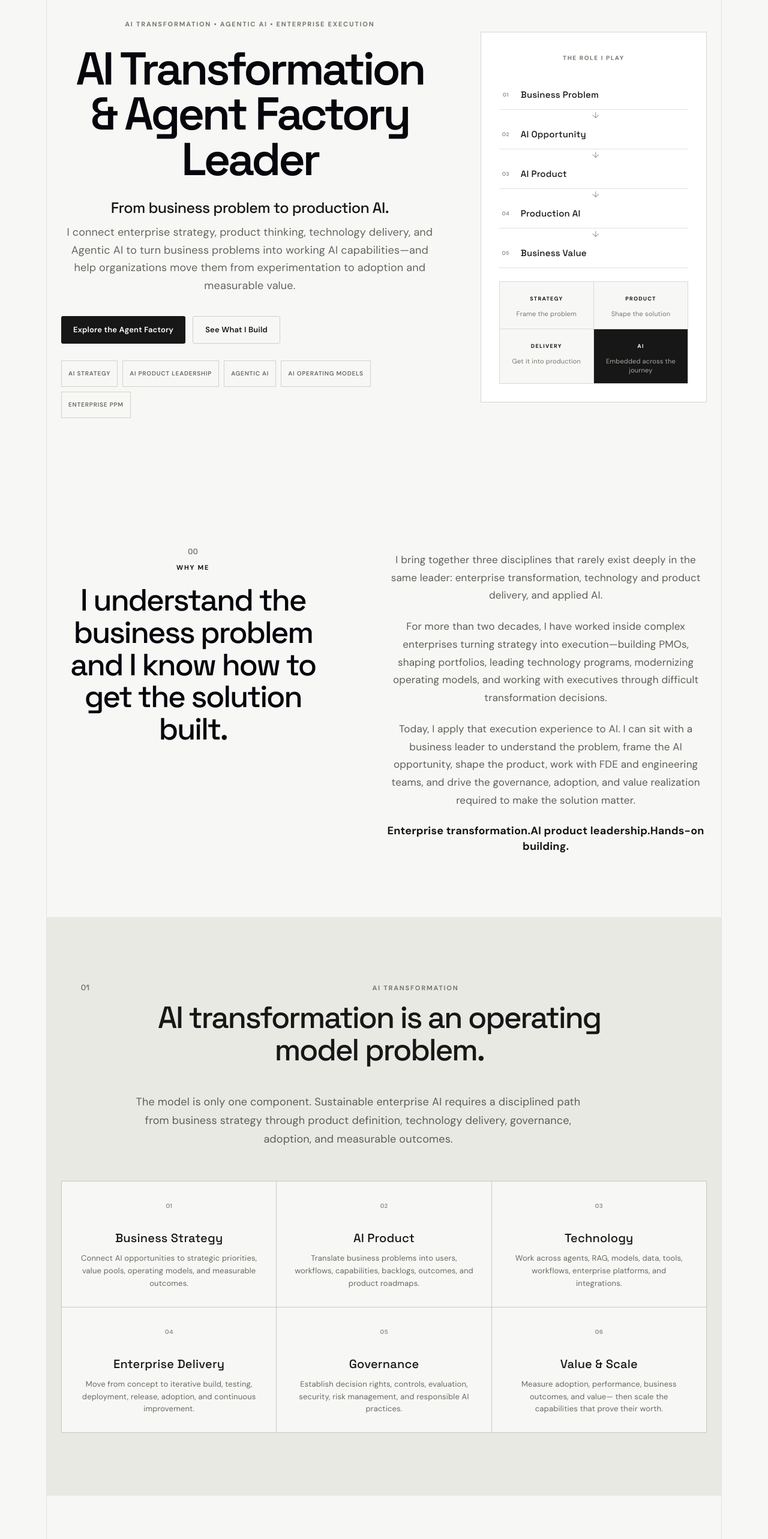
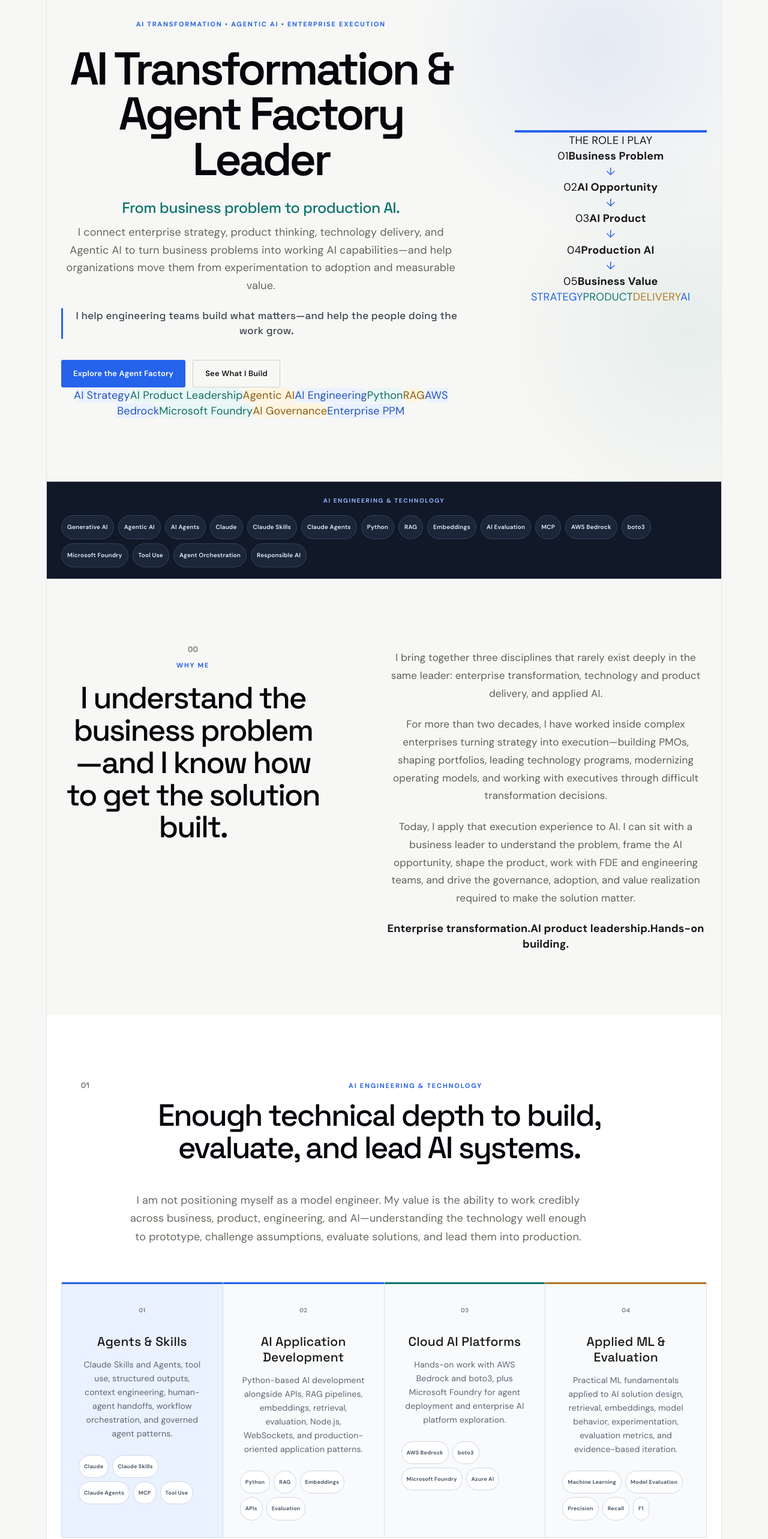
Before and after one commit to SandeepB-AI/sandeepbhatnagarit.com, a React (Vite) app: page / in a window 1280 px wide. Shown: the part 160-2726 px from the top of the page at 60% size. Built offline with nearby package versions, Linux system fonts and the light colour scheme.

Commit message:
V2 updates

```diff
--- a/src/App.css
+++ b/src/App.css
@@ -1934,197 +1934,394 @@ a {
   }
 }
 
-
 /* =========================================================
-   FINAL EXECUTIVE POLISH — PRE-DEPLOYMENT
+   V2 VISUAL + AI ENGINEERING UPDATE
+   Restrained color system: cobalt, teal, warm amber.
    ========================================================= */
-
-/* HERO — restore the intended executive panel hierarchy */
-.hero-grid {
-  grid-template-columns: minmax(0, 1.25fr) minmax(360px, 0.75fr);
-  gap: 70px;
-}
-
-.hero-content { min-width: 0; }
-
-.hero-tags {
-  display: flex;
-  flex-wrap: wrap;
-  gap: 8px;
-  margin-top: 28px;
-}
-
-.hero-tags span {
-  padding: 8px 11px;
-  border: 1px solid #d2d2cc;
-  color: #696962;
-  font-size: 10px;
-  font-weight: 600;
-  letter-spacing: .08em;
-  text-transform: uppercase;
+:root {
+  --accent-blue: #2563eb;
+  --accent-blue-soft: #eaf1ff;
+  --accent-teal: #0f766e;
+  --accent-teal-soft: #e7f7f4;
+  --accent-amber: #b7791f;
+  --accent-amber-soft: #fff5df;
+  --ink: #171717;
+  --paper: #f7f7f5;
+}
+
+.site-header {
+  border-bottom-color: #d7dce5;
+  background: rgba(247, 247, 245, 0.92);
+}
+
+.brand::before {
+  content: "";
+  display: inline-block;
+  width: 8px;
+  height: 8px;
+  margin: 0 9px 1px 0;
+  border-radius: 50%;
+  background: var(--accent-blue);
+  box-shadow: 7px 0 0 var(--accent-teal);
+}
+
+.nav a:hover,
+.email-link:hover,
+.linkedin-link:hover {
+  color: var(--accent-blue);
+}
+
+.nav-cta {
+  border-color: var(--accent-blue);
+}
+
+.nav-cta:hover {
+  background: var(--accent-blue);
+  color: white;
+  opacity: 1 !important;
+}
+
+.hero {
+  background:
+    radial-gradient(circle at 82% 18%, rgba(37, 99, 235, 0.09), transparent 27%),
+    radial-gradient(circle at 95% 72%, rgba(15, 118, 110, 0.07), transparent 25%),
+    var(--paper);
+}
+
+.eyebrow,
+.section-kicker {
+  color: var(--accent-blue);
+}
+
+.hero h1 {
+  max-width: 900px;
+}
+
+.hero-statement {
+  color: var(--accent-teal);
+}
+
+.hero-team-statement {
+  max-width: 680px;
+  margin: 22px 0 0;
+  padding-left: 16px;
+  border-left: 3px solid var(--accent-blue);
+  color: #3f464f;
+  font-family: "Space Grotesk", sans-serif;
+  font-size: 17px;
+  line-height: 1.5;
+  font-weight: 500;
+}
+
+.button-primary {
+  background: var(--accent-blue);
+}
+
+.button-primary:hover {
+  background: #1d4ed8;
+}
+
+.button-secondary:hover {
+  border-color: var(--accent-blue);
+  color: var(--accent-blue);
+}
+
+.hero-tags span,
+.tags span,
+.engineering-tags b,
+.signal-items span {
+  border-radius: 999px;
+}
+
+.hero-tags span:nth-child(3n + 1) {
+  border-color: #bfd1fb;
+  background: var(--accent-blue-soft);
+  color: #2454b8;
+}
+
+.hero-tags span:nth-child(3n + 2) {
+  border-color: #b9ded9;
+  background: var(--accent-teal-soft);
+  color: #176b64;
+}
+
+.hero-tags span:nth-child(3n) {
+  border-color: #ead4a7;
+  background: var(--accent-amber-soft);
+  color: #8a5b16;
 }
 
 .hero-panel {
-  padding: 30px;
-  border: 1px solid #d5d5cf;
-  background: #ffffff;
-}
-
-.hero-panel-label {
-  margin-bottom: 25px;
-  color: #777770;
+  border-top: 4px solid var(--accent-blue);
+}
+
+.chain-arrow {
+  color: var(--accent-blue);
+}
+
+.hero-panel-footer span:nth-child(1),
+.hero-panel-footer span:nth-child(4) {
+  color: var(--accent-blue);
+}
+
+.hero-panel-footer span:nth-child(2) {
+  color: var(--accent-teal);
+}
+
+.hero-panel-footer span:nth-child(3) {
+  color: var(--accent-amber);
+}
+
+.ai-signal-strip {
+  padding: 18px 0;
+  background: #111827;
+  color: white;
+  border-top: 1px solid #24324a;
+  border-bottom: 1px solid #24324a;
+}
+
+.signal-label {
+  margin-bottom: 11px;
+  color: #93b4ff;
   font-size: 10px;
   font-weight: 700;
   letter-spacing: .16em;
 }
 
-.hero-chain { display: grid; gap: 0; }
-
-.hero-chain > div:not(.chain-arrow) {
+.signal-items {
   display: flex;
-  align-items: center;
-  gap: 14px;
-  min-height: 48px;
-  padding: 8px 0;
-  border-bottom: 1px solid #e2e2dc;
-}
-
-.hero-chain > div:not(.chain-arrow) span {
-  width: 22px;
-  color: #999991;
-  font-size: 9px;
-  font-weight: 700;
-}
-
-.hero-chain > div:not(.chain-arrow) strong {
-  font-family: "Space Grotesk", sans-serif;
-  font-size: 15px;
-  font-weight: 500;
-}
-
-.chain-arrow {
-  height: 18px;
-  padding-left: 7px;
-  color: #9a9a93;
-  font-size: 14px;
-  line-height: 18px;
-}
-
-.hero-panel-footer {
-  display: grid;
-  grid-template-columns: 1fr 1fr;
+  flex-wrap: wrap;
+  gap: 7px;
+}
+
+.signal-items span {
+  padding: 6px 9px;
+  background: #1b2638;
+  border: 1px solid #34435c;
+  color: #e8eef9;
+  font-size: 10px;
+  font-weight: 600;
+}
+
+.engineering-section {
+  background: #ffffff;
+  border-bottom: 1px solid #e2e6eb;
+}
+
+.engineering-grid {
+  display: grid;
+  grid-template-columns: repeat(4, 1fr);
   gap: 1px;
-  margin-top: 22px;
-  background: #d9d9d3;
-  border: 1px solid #d9d9d3;
-}
-
-.role-discipline, .role-ai {
-  min-height: 78px;
-  padding: 15px;
-  background: #f7f7f5;
-}
-
-.role-discipline strong, .role-ai strong {
-  display: block;
-  margin-bottom: 5px;
-  font-size: 9px;
-  font-weight: 700;
-  letter-spacing: .14em;
-}
-
-.role-discipline span, .role-ai span {
-  display: block;
-  color: #777770;
-  font-size: 11px;
-  line-height: 1.35;
-}
-
-.role-ai { background: #171717; color: #f7f7f5; }
-.role-ai span { color: #aaa9a2; }
-
-/* AI TRANSFORMATION — lighter, editorial, and easier to scan */
-.transformation-section {
-  background: #e9e9e4;
-  color: #171717;
-}
-
-.transformation-section .section-number,
-.transformation-section .section-kicker { color: #777770; }
-.transformation-section .section-heading h2 { color: #171717; }
-.transformation-section .section-intro { color: #5f5f58; }
-
-.transformation-grid {
-  display: grid;
-  grid-template-columns: repeat(3, 1fr);
-  gap: 1px;
-  margin-top: 55px;
-  background: #c9c9c3;
-  border: 1px solid #c9c9c3;
-}
-
-.transformation-card {
-  min-height: 205px;
+  margin-top: 60px;
+  background: #d8dee8;
+  border: 1px solid #d8dee8;
+}
+
+.engineering-card {
+  min-height: 300px;
   padding: 28px;
-  background: #f7f7f5;
-}
-
-.transformation-card > span {
-  display: block;
-  margin-bottom: 28px;
-  color: #999991;
+  background: #f8fafc;
+  border-top: 3px solid transparent;
+}
+
+.engineering-card:nth-child(2) { border-top-color: var(--accent-blue); }
+.engineering-card:nth-child(3) { border-top-color: var(--accent-teal); }
+.engineering-card:nth-child(4) { border-top-color: var(--accent-amber); }
+.engineering-card-accent {
+  border-top-color: var(--accent-blue) !important;
+  background: var(--accent-blue-soft);
+}
+
+.engineering-card > span {
+  color: #7c8798;
   font-size: 10px;
   font-weight: 700;
 }
 
-.transformation-card h3 {
-  margin: 0 0 12px;
-  font-family: "Space Grotesk", sans-serif;
-  font-size: 20px;
-  line-height: 1.2;
-  font-weight: 500;
-}
-
-.transformation-card p {
+.engineering-card h3 {
+  margin: 25px 0 14px;
+  font-family: "Space Grotesk", sans-serif;
+  font-size: 21px;
+  font-weight: 500;
+}
+
+.engineering-card p {
   margin: 0;
-  color: #696962;
-  font-size: 13px;
-  line-height: 1.6;
-}
-
-/* ENTERPRISE EXPERIENCE — light section creates stronger page rhythm */
-.experience-section { background: #f7f7f5; color: #171717; }
-.experience-section .section-number,
-.experience-section .section-kicker { color: #777770; }
-.experience-section .section-heading h2 { color: #171717; }
-.experience-section .section-intro { color: #66665f; }
-.experience-section .experience-timeline { border-top-color: #d5d5cf; }
-.experience-section .experience-row { border-bottom-color: #d5d5cf; }
-.experience-section .experience-years { color: #85857e; }
-.experience-section .experience-company h3 { color: #171717; }
-.experience-section .experience-company strong { color: #66665f; }
-.experience-section .experience-row > p { color: #5f5f58; }
-.experience-section .experience-bottom { background: #d5d5cf; }
-.experience-section .experience-bottom > div { background: #ffffff; }
-.experience-section .experience-bottom span { color: #85857e; }
-.experience-section .experience-bottom strong { color: #171717; }
-
-/* Keep the overall light/dark rhythm intentional */
-.execution-section { background: #e9e9e4; }
+  color: #5d6673;
+  font-size: 14px;
+  line-height: 1.65;
+}
+
+.engineering-tags {
+  display: flex;
+  flex-wrap: wrap;
+  gap: 6px;
+  margin-top: 24px;
+}
+
+.engineering-tags b {
+  padding: 5px 8px;
+  border: 1px solid #cfd7e3;
+  background: white;
+  color: #4e5a6a;
+  font-size: 9px;
+}
+
+.section-dark .section-kicker {
+  color: #8fb0ff;
+}
+
+.section-dark .section-number.light {
+  color: #7f9bd2;
+}
+
+.transformation-card,
+.agent-role-card,
+.system-card-new,
+.build-case-card {
+  position: relative;
+}
+
+.transformation-card::before,
+.agent-role-card::before {
+  background: var(--accent-blue) !important;
+}
+
+.transformation-card:nth-child(3n)::before,
+.agent-role-card:nth-child(3n)::before {
+  background: var(--accent-teal) !important;
+}
+
+.transformation-card:nth-child(3n + 2)::before,
+.agent-role-card:nth-child(3n + 2)::before {
+  background: var(--accent-amber) !important;
+}
+
+.factory-section {
+  background:
+    linear-gradient(180deg, #f7f7f5 0%, #f3f7fc 100%);
+}
+
+.factory-statement {
+  border-left-color: var(--accent-blue);
+}
+
+.factory-stage:nth-child(3n + 1) .stage-top > span { color: var(--accent-blue); }
+.factory-stage:nth-child(3n + 2) .stage-top > span { color: var(--accent-teal); }
+.factory-stage:nth-child(3n) .stage-top > span { color: var(--accent-amber); }
+
+.factory-principle {
+  border-left-color: var(--accent-teal) !important;
+}
+
+.factory-proof > div:nth-child(1) span { color: var(--accent-blue) !important; }
+.factory-proof > div:nth-child(2) span { color: var(--accent-teal) !important; }
+.factory-proof > div:nth-child(3) span { color: var(--accent-amber) !important; }
+
+.human-agent-boundary .human {
+  border-top-color: var(--accent-blue) !important;
+}
+
+.human-agent-boundary .agent {
+  border-top-color: var(--accent-teal) !important;
+}
+
+.boundary-center {
+  color: var(--accent-blue) !important;
+}
+
+.systems-section {
+  background: #111827;
+}
+
+.systems-section .system-card-new {
+  background: #f8fafc;
+}
+
+.systems-section .system-card-new.featured-system {
+  background: #edf4ff;
+  border-top: 4px solid var(--accent-blue);
+}
+
+.systems-section .system-card-new:nth-child(2) { border-top: 4px solid var(--accent-teal); }
+.systems-section .system-card-new:nth-child(3) { border-top: 4px solid var(--accent-amber); }
+.systems-section .system-card-new:nth-child(4) { border-top: 4px solid var(--accent-blue); }
+.systems-section .system-card-new:nth-child(5) { border-top: 4px solid var(--accent-teal); }
+.systems-section .system-card-new:nth-child(6) { border-top: 4px solid var(--accent-amber); }
+
+.systems-section .section-kicker {
+  color: #8fb0ff;
+}
+
+.systems-section .system-label {
+  color: var(--accent-blue);
+}
+
+.systems-section .tags span {
+  background: white;
+  border-color: #d1d9e5;
+}
+
+.build-positioning {
+  border-color: #34435c !important;
+}
+
+.build-positioning strong {
+  color: white;
+}
+
+.build-positioning > div:first-child strong { color: #93b4ff; }
+.build-positioning > div:last-child strong { color: #78d1c9; }
+
+.execution-section {
+  background: #f8fafc;
+}
+
+.ai-layer {
+  border-color: #b9ded9 !important;
+  background: var(--accent-teal-soft) !important;
+}
+
+.execution-quote {
+  border-left-color: var(--accent-blue) !important;
+}
+
+.ask-ai {
+  background: linear-gradient(110deg, #eaf1ff, #e7f7f4);
+}
+
+.status-dot {
+  background: var(--accent-teal);
+  box-shadow: 0 0 0 4px rgba(15, 118, 110, 0.12);
+}
+
+.contact-section {
+  background:
+    radial-gradient(circle at 90% 20%, rgba(37,99,235,.08), transparent 25%),
+    #f7f7f5;
+}
+
+.contact-inner h2 {
+  text-wrap: balance;
+}
 
 @media (max-width: 1050px) {
-  .hero-grid { grid-template-columns: 1fr; }
-  .hero-panel { max-width: 680px; }
-  .transformation-grid { grid-template-columns: repeat(2, 1fr); }
-}
-
-@media (max-width: 850px) {
-  .hero-panel-footer, .transformation-grid { grid-template-columns: 1fr 1fr; }
+  .engineering-grid {
+    grid-template-columns: repeat(2, 1fr);
+  }
 }
 
 @media (max-width: 600px) {
-  .hero { padding: 70px 0 75px; }
-  .hero-panel { padding: 22px; }
-  .hero-panel-footer, .transformation-grid { grid-template-columns: 1fr; }
-  .transformation-card { min-height: auto; }
-}
+  .engineering-grid {
+    grid-template-columns: 1fr;
+  }
+
+  .hero-team-statement {
+    font-size: 16px;
+  }
+
+  .signal-items {
+    max-height: 116px;
+    overflow: hidden;
+  }
+}
--- a/src/App.tsx
+++ b/src/App.tsx
@@ -90,6 +90,22 @@ const systems = [
       "A reference operating model applying Agentic AI to portfolio, program, project, governance, and value-management workflows.",
     tags: ["PPM", "Agentic AI", "Operating Model"],
     status: "REFERENCE OPERATING MODEL",
+  },
+  {
+    label: "AGENT ENGINEERING",
+    title: "Claude Skills & Agent Workflows",
+    description:
+      "Hands-on agent and skill development using Claude capabilities, tool use, structured workflows, context engineering, and human-agent handoffs.",
+    tags: ["Claude Skills", "Claude Agents", "Tool Use", "MCP"],
+    status: "HANDS-ON CAPABILITY",
+  },
+  {
+    label: "CLOUD AI",
+    title: "Cloud Agent Deployment",
+    description:
+      "Hands-on exploration and deployment of AI agents across AWS Bedrock with boto3 and Microsoft Foundry, connecting platform capabilities to enterprise use cases.",
+    tags: ["AWS Bedrock", "boto3", "Microsoft Foundry", "Agents"],
+    status: "HANDS-ON PLATFORM",
   },
 ];
 
@@ -204,6 +220,11 @@ function App() {
                 from experimentation to adoption and measurable value.
               </p>
 
+              <p className="hero-team-statement">
+                I help engineering teams build what matters—and help the
+                people doing the work grow.
+              </p>
+
               <div className="hero-actions">
                 <a href="#agent-factory" className="button button-primary">
                   Explore the Agent Factory
@@ -218,7 +239,12 @@ function App() {
                 <span>AI Strategy</span>
                 <span>AI Product Leadership</span>
                 <span>Agentic AI</span>
-                <span>AI Operating Models</span>
+                <span>AI Engineering</span>
+                <span>Python</span>
+                <span>RAG</span>
+                <span>AWS Bedrock</span>
+                <span>Microsoft Foundry</span>
+                <span>AI Governance</span>
                 <span>Enterprise PPM</span>
               </div>
             </div>
@@ -262,23 +288,37 @@ function App() {
               </div>
 
               <div className="hero-panel-footer">
-                <div className="role-discipline">
-                  <strong>STRATEGY</strong>
-                  <span>Frame the problem</span>
-                </div>
-                <div className="role-discipline">
-                  <strong>PRODUCT</strong>
-                  <span>Shape the solution</span>
-                </div>
-                <div className="role-discipline">
-                  <strong>DELIVERY</strong>
-                  <span>Get it into production</span>
-                </div>
-                <div className="role-ai">
-                  <strong>AI</strong>
-                  <span>Embedded across the journey</span>
-                </div>
+                <span>STRATEGY</span>
+                <span>PRODUCT</span>
+                <span>DELIVERY</span>
+                <span>AI</span>
               </div>
+            </div>
+          </div>
+        </section>
+
+        {/* AI ENGINEERING SIGNAL */}
+        <section className="ai-signal-strip">
+          <div className="container">
+            <div className="signal-label">AI ENGINEERING &amp; TECHNOLOGY</div>
+            <div className="signal-items">
+              <span>Generative AI</span>
+              <span>Agentic AI</span>
+              <span>AI Agents</span>
+              <span>Claude</span>
+              <span>Claude Skills</span>
+              <span>Claude Agents</span>
+              <span>Python</span>
+              <span>RAG</span>
+              <span>Embeddings</span>
+              <span>AI Evaluation</span>
+              <span>MCP</span>
+              <span>AWS Bedrock</span>
+              <span>boto3</span>
+              <span>Microsoft Foundry</span>
+              <span>Tool Use</span>
+              <span>Agent Orchestration</span>
+              <span>Responsible AI</span>
             </div>
           </div>
         </section>
@@ -290,7 +330,7 @@ function App() {
               <div className="section-number">00</div>
               <div className="section-kicker">WHY ME</div>
               <h2>
-                I understand the business problem and I know how to get the
+                I understand the business problem—and I know how to get the
                 solution built.
               </h2>
             </div>
@@ -327,11 +367,86 @@ function App() {
           </div>
         </section>
 
-        {/* AI TRANSFORMATION */}
-        <section id="ai-transformation" className="section section-light transformation-section">
+        {/* AI ENGINEERING & TECHNOLOGY */}
+        <section id="ai-engineering" className="section engineering-section">
           <div className="container">
             <div className="section-heading">
-              <div className="section-number light">01</div>
+              <div className="section-number">01</div>
+              <div>
+                <div className="section-kicker">AI ENGINEERING &amp; TECHNOLOGY</div>
+                <h2>Enough technical depth to build, evaluate, and lead AI systems.</h2>
+              </div>
+            </div>
+
+            <p className="section-intro">
+              I am not positioning myself as a model engineer. My value is the
+              ability to work credibly across business, product, engineering,
+              and AI—understanding the technology well enough to prototype,
+              challenge assumptions, evaluate solutions, and lead them into
+              production.
+            </p>
+
+            <div className="engineering-grid">
+              <article className="engineering-card engineering-card-accent">
+                <span>01</span>
+                <h3>Agents &amp; Skills</h3>
+                <p>
+                  Claude Skills and Agents, tool use, structured outputs,
+                  context engineering, human-agent handoffs, workflow
+                  orchestration, and governed agent patterns.
+                </p>
+                <div className="engineering-tags">
+                  <b>Claude</b><b>Claude Skills</b><b>Claude Agents</b><b>MCP</b><b>Tool Use</b>
+                </div>
+              </article>
+
+              <article className="engineering-card">
+                <span>02</span>
+                <h3>AI Application Development</h3>
+                <p>
+                  Python-based AI development alongside APIs, RAG pipelines,
+                  embeddings, retrieval, evaluation, Node.js, WebSockets, and
+                  production-oriented application patterns.
+                </p>
+                <div className="engineering-tags">
+                  <b>Python</b><b>RAG</b><b>Embeddings</b><b>APIs</b><b>Evaluation</b>
+                </div>
+              </article>
+
+              <article className="engineering-card">
+                <span>03</span>
+                <h3>Cloud AI Platforms</h3>
+                <p>
+                  Hands-on work with AWS Bedrock and boto3, plus Microsoft
+                  Foundry for agent deployment and enterprise AI platform
+                  exploration.
+                </p>
+                <div className="engineering-tags">
+                  <b>AWS Bedrock</b><b>boto3</b><b>Microsoft Foundry</b><b>Azure AI</b>
+                </div>
+              </article>
+
+              <article className="engineering-card">
+                <span>04</span>
+                <h3>Applied ML &amp; Evaluation</h3>
+                <p>
+                  Practical ML fundamentals applied to AI solution design,
+                  retrieval, embeddings, model behavior, experimentation,
+                  evaluation metrics, and evidence-based iteration.
+                </p>
+                <div className="engineering-tags">
+                  <b>Machine Learning</b><b>Model Evaluation</b><b>Precision</b><b>Recall</b><b>F1</b>
+                </div>
+              </article>
+            </div>
+          </div>
+        </section>
+
+        {/* AI TRANSFORMATION */}
+        <section id="ai-transformation" className="section section-dark">
+          <div className="container">
+            <div className="section-heading">
+              <div className="section-number light">02</div>
               <div>
                 <div className="section-kicker">AI TRANSFORMATION</div>
                 <h2>AI transformation is an operating model problem.</h2>
@@ -408,7 +523,7 @@ function App() {
           <div className="container">
             <div className="factory-header">
               <div>
-                <div className="section-number">02</div>
+                <div className="section-number">03</div>
                 <div className="section-kicker">INTELLECTUAL CENTERPIECE</div>
                 <h2>The AI Agent Factory</h2>
                 <p className="factory-subtitle">
@@ -515,7 +630,7 @@ function App() {
         <section id="ai-ppm" className="section section-light">
           <div className="container">
             <div className="section-heading">
-              <div className="section-number">03</div>
+              <div className="section-number">04</div>
               <div>
                 <div className="section-kicker">FLAGSHIP APPLICATION</div>
                 <h2>AI-Enabled PPM</h2>
@@ -608,7 +723,7 @@ function App() {
         <section id="systems" className="section section-dark systems-section">
           <div className="container">
             <div className="section-heading">
-              <div className="section-number light">04</div>
+              <div className="section-number light">05</div>
               <div>
                 <div className="section-kicker">WHAT I BUILD</div>
                 <h2>Strategy matters. Working systems matter more.</h2>
@@ -733,7 +848,7 @@ function App() {
         <section className="section execution-section">
           <div className="container">
             <div className="section-heading">
-              <div className="section-number">05</div>
+              <div className="section-number">06</div>
               <div>
                 <div className="section-kicker">ENTERPRISE EXECUTION SYSTEM</div>
                 <h2>Intelligence embedded across execution.</h2>
@@ -802,10 +917,10 @@ function App() {
         </section>
 
         {/* EXPERIENCE */}
-        <section id="experience" className="section section-light experience-section">
+        <section id="experience" className="section section-dark">
           <div className="container">
             <div className="section-heading">
-              <div className="section-number light">06</div>
+              <div className="section-number light">07</div>
               <div>
                 <div className="section-kicker">ENTERPRISE EXPERIENCE</div>
                 <h2>26+ years of learning how enterprises actually work.</h2>
@@ -856,7 +971,7 @@ function App() {
         <section id="insights" className="section section-light">
           <div className="container">
             <div className="section-heading">
-              <div className="section-number">07</div>
+              <div className="section-number">08</div>
               <div>
                 <div className="section-kicker">INSIGHTS</div>
                 <h2>Ideas shaped by experience, not AI hype.</h2>
@@ -924,7 +1039,7 @@ function App() {
               </a>
 
               <a
-                href="https://www.linkedin.com/in/sandeep-bhatnagar-a4518517/"
+                href="https://www.linkedin.com/in/sandeep-bhatnagar"
                 target="_blank"
                 rel="noreferrer"
                 className="linkedin-link"
```
